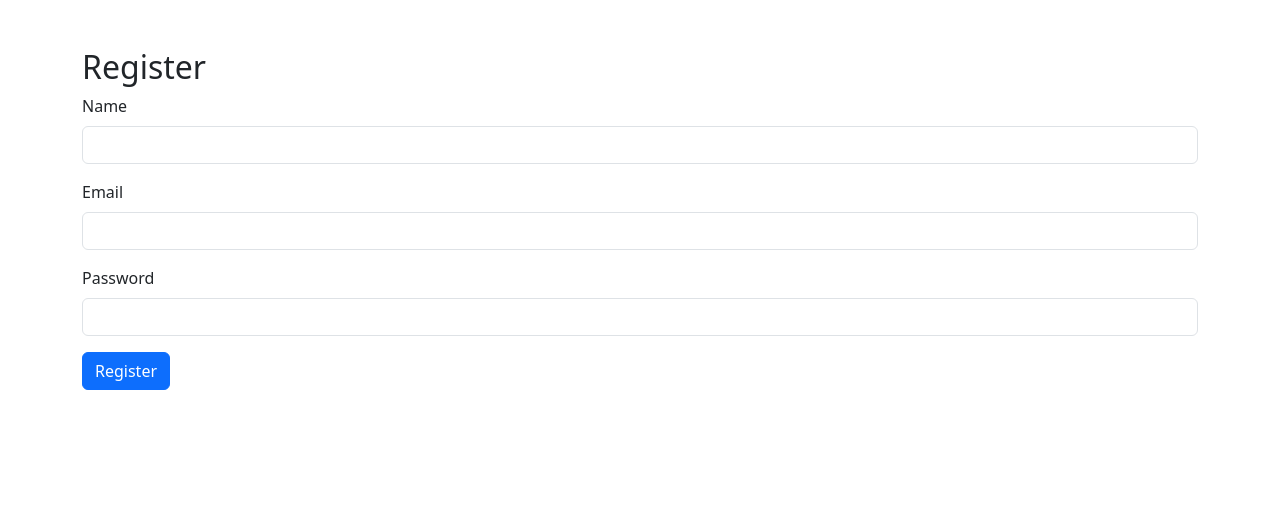
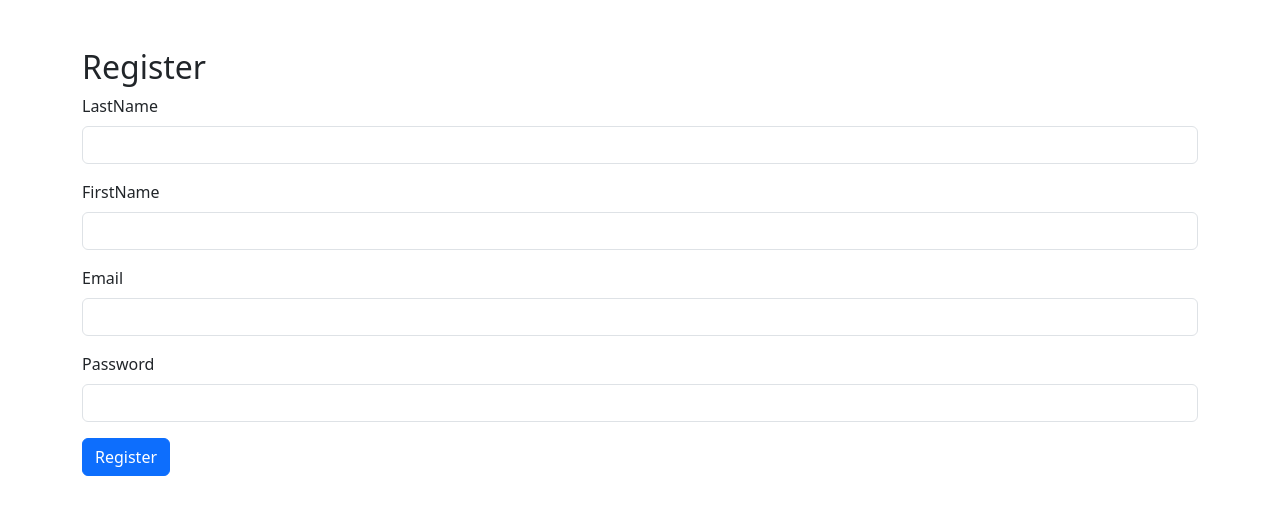
Before and after one commit to tuansgu/Quizcard, a React (Vite) app in the folder client/: page /register in a window 1280 px wide. Shown: the top 514 px of the page. Built offline with nearby package versions, Linux system fonts and the light colour scheme.

Commit message:
Sixth commit

```diff
--- a/client/src/components/profile.tsx
+++ b/client/src/components/profile.tsx
@@ -1,7 +1,79 @@
-import React from 'react'
-import Home from './home'
+import React, { useEffect, useState } from 'react';
+import Home from './home';
+import axios from 'axios';
+import { ToastContainer, toast } from 'react-toastify';
+import 'react-toastify/dist/ReactToastify.css';
 
 const Profile = () => {
+    const [lastname, setLastname] = useState("");
+    const [firstname, setFirstname] = useState("");
+    const [email, setEmail] = useState("");
+    const [phone, setPhone] = useState("");
+    const [address, setAddress] = useState("");
+    const [password, setPassword] = useState("");
+    const [gender, setGender] = useState("");
+    const [role, setRole] = useState("");
+    const [createat, setCreateAt] = useState("");
+    const [updateat, setUpdateAt] = useState("");
+
+
+    const formatDateTime = (dateString: string) => {
+        const dateObj = new Date(dateString);
+        if (!isNaN(dateObj.getTime())) {
+            return dateObj.toISOString().slice(0, 16);
+        }
+        return ""; // Trả về chuỗi rỗng nếu ngày không hợp lệ
+    };
+
+    const formatDateCreateAt = formatDateTime(createat);
+    const checkUpdateAt = updateat ? formatDateTime(updateat) : "";
+    const formatDateUpdateAt = checkUpdateAt || "NULL";
+
+
+    const handleSubmit = async (e: React.FormEvent<HTMLFormElement>) => {
+        e.preventDefault();
+        const today = new Date();
+        const update_at = today.toISOString();
+        console.log("update: ", update_at);
+
+        try {
+            await axios.post(`http://localhost:3002/update-info`, {
+                lastname,
+                firstname,
+                phone,
+                address,
+                gender,
+                role,
+                update_at
+            }, { withCredentials: true });
+            toast.success('Information updated successfully');
+        } catch (err) {
+            toast.error('Failed to update information');
+        }
+    };
+
+    useEffect(() => {
+        const fetchProfile = async () => {
+            try {
+                const response = await axios.get('http://localhost:3002/profile', { withCredentials: true });
+                setLastname(response.data.lastname);
+                setFirstname(response.data.firstname);
+                setEmail(response.data.email);
+                setPassword(response.data.password);
+                setPhone(response.data.phone);
+                setAddress(response.data.address);
+                setCreateAt(response.data.create_at);
+                setUpdateAt(response.data.update_at);
+                setGender(response.data.gender);
+                setRole(response.data.role);
+                console.log(response.data.create_at, response.data.update_at);
+            } catch (err) {
+                console.error(err);
+            }
+        };
+        fetchProfile();
+    }, []);
+
     return (
         <>
             <Home />
@@ -12,76 +84,136 @@ const Profile = () => {
                 <div className='row justify-content-around' style={{ marginTop: '30px' }}>
                     <div className='col-4'>
                         <label>Last Name</label>
-                        <input type='text' className='form-control' disabled />
+                        <input type='text' className='form-control' disabled value={lastname || ""} />
                     </div>
                     <div className='col-4'>
                         <label>First Name</label>
-                        <input type='text' className='form-control' disabled />
+                        <input type='text' className='form-control' disabled value={firstname || ""} />
                     </div>
                 </div>
-                <div className='  row justify-content-around' style={{ marginTop: '30px' }}>
+                <div className='row justify-content-around' style={{ marginTop: '30px' }}>
                     <div className='col-4'>
                         <label>Email</label>
-                        <input type='text' className='form-control' disabled />
+                        <input type='text' className='form-control' disabled value={email || ""} />
                     </div>
                     <div className='col-4'>
                         <label>Password</label>
-                        <input type='text' className='form-control' disabled />
+                        <input type='password' className='form-control' disabled value={password || ""} />
                     </div>
                 </div>
                 <div className='row justify-content-around' style={{ marginTop: '30px' }}>
                     <div className='col-4'>
                         <label>Address</label>
-                        <input type='text' className='form-control' disabled />
+                        <input type='text' className='form-control' disabled value={address || ""} />
                     </div>
                     <div className='col-4'>
                         <label>Phone Number</label>
-                        <input type='text' className='form-control' disabled />
+                        <input type='text' className='form-control' disabled value={phone || ""} />
                     </div>
                 </div>
-                <div className='  row justify-content-around' style={{ marginTop: '30px' }}>
+                <div className='row justify-content-around' style={{ marginTop: '30px' }}>
                     <div className='col-4'>
                         <label>Create At</label>
-                        <input type='date' className='form-control' disabled />
+                        <input type='text' className='form-control' disabled value={formatDateCreateAt} />
                     </div>
                     <div className='col-4'>
                         <label>Gender</label>
-                        <select className="form-select" aria-label="Default select example" disabled>
-                            <option selected>Choose one in others</option>
-                            <option value="1">Male</option>
-                            <option value="2">Female</option>
-                            <option value="3">Others</option>
-                            <option value="4">Secret</option>
-                        </select>
+                        <input type='text' className='form-control' disabled value={gender || ""} />
                     </div>
                 </div>
-                <div className='  row justify-content-around' style={{ marginTop: '30px' }}>
+                <div className='row justify-content-around' style={{ marginTop: '30px' }}>
                     <div className='col-4'>
                         <label>Updated At</label>
-                        <input type='date' className='form-control' disabled />
+                        <input type='text' className='form-control' disabled value={formatDateUpdateAt || ""} />
                     </div>
                     <div className='col-4'>
                         <label>Role</label>
-                        <select className="form-select" aria-label="Default select example" disabled>
-                            <option selected>Choose one in others</option>
-                            <option value="1">Admin</option>
-                            <option value="2">Employee</option>
-                            <option value="3">Customer/Users</option>
-                            <option value="4">Unknown</option>
-                        </select>
+                        <input type='text' className='form-control' disabled value={role || ""} />
                     </div>
                 </div>
                 <div className='row justify-content-center' style={{ marginTop: '70px' }}>
                     <div className='col-4 d-flex justify-content-end'>
-                        <button className='btn btn-primary'>Update Account</button>
+                        <button className='btn btn-primary' data-bs-toggle="modal" data-bs-target="#modalUpdateInformation">Update Account</button>
                     </div>
                     <div className='col-4 d-flex justify-content-start'>
                         <button className='btn btn-danger'>Change Password</button>
                     </div>
                 </div>
             </div>
+            <div className='modal fade' id='modalUpdateInformation' tabIndex={-1} aria-labelledby='modalUpdateInformation' aria-hidden="true">
+                <div className='modal-dialog modal-lg'>
+                    <div className='modal-content'>
+                        <div className='modal-header'>
+                            <h5 className='modal-title' id='modalUpdateInformation'>Update Account</h5>
+                            <button type='button' className='btn-close' data-bs-dismiss="modal" aria-label='Close'></button>
+                        </div>
+                        <form onSubmit={handleSubmit}>
+                            <div className='modal-body'>
+                                <div className='row'>
+                                    <label>Last Name</label>
+                                    <input type='text'
+                                        id='lastname'
+                                        value={lastname}
+                                        onChange={(e) => setLastname(e.target.value)}
+                                        className='form-control' />
+                                    <br />
+                                    <label>First Name</label>
+                                    <input type='text'
+                                        id='firstname'
+                                        value={firstname}
+                                        onChange={(e) => setFirstname(e.target.value)}
+                                        className='form-control' />
+                                    <br />
+                                    <label>Address</label>
+                                    <input type='text'
+                                        id='address'
+                                        value={address}
+                                        onChange={(e) => setAddress(e.target.value)}
+                                        className='form-control' />
+                                    <br />
+                                    <label>Phone Number</label>
+                                    <input type='text'
+                                        id='phone'
+                                        value={phone}
+                                        onChange={(e) => setPhone(e.target.value)}
+                                        className='form-control' />
+                                    <br />
+                                    <label>Gender</label>
+                                    <select className="form-select" aria-label="Default select example"
+                                        value={gender}
+                                        onChange={(e) => setGender(e.target.value)}>
+                                        <option>Choose one in others</option>
+                                        <option value="Male">Male</option>
+                                        <option value="Female">Female</option>
+                                        <option value="Others">Others</option>
+                                        <option value="Secret">Secret</option>
+                                    </select>
+                                    <br />
+                                    <label>Role</label>
+                                    <select className="form-select" aria-label="Default select example"
+                                        value={role}
+                                        onChange={(e) => setRole(e.target.value)}>
+                                        <option>Choose one in others</option>
+                                        <option value="Admin">Admin</option>
+                                        <option value="Employee">Employee</option>
+                                        <option value="Customer/Users">Customer/Users</option>
+                                        <option value="Unknown">Unknown</option>
+                                    </select>
+                                    <br />
+                                    <label>Profile Picture</label>
+                                    <input type='file' className='form-control' />
+                                </div>
+                            </div>
+                            <div className='modal-footer'>
+                                <button type='submit' className='btn btn-primary'>Save changes</button>
+                            </div>
+                        </form>
+                    </div>
+                </div>
+            </div>
+            <ToastContainer />
         </>
-    )
+    );
 }
 
 export default Profile;
--- a/client/src/components/register.tsx
+++ b/client/src/components/register.tsx
@@ -4,7 +4,8 @@ import axios from 'axios';
 import { useNavigate } from 'react-router-dom';
 
 const Register: React.FC = () => {
-    const [name, setName] = useState('');
+    const [firstname, setFirstname] = useState('');
+    const [lastname, setLastname] = useState('');
     const [email, setEmail] = useState('');
     const [password, setPassword] = useState('');
     const [error, setError] = useState('');
@@ -13,11 +14,16 @@ const Register: React.FC = () => {
 
     const handleSubmit = async (e: React.FormEvent) => {
         e.preventDefault();
+        const today = new Date();
+        const createat = today.toISOString().split('T')[0];
+        console.log("data date register:", createat);
         try {
             const response = await axios.post('http://localhost:3002/register', {
-                name,
+                firstname,
+                lastname,
                 email,
-                password
+                password,
+                createat
             }, { withCredentials: true });
 
             setMessage(response.data.message);
@@ -45,13 +51,24 @@ const Register: React.FC = () => {
             {error && <div className="alert alert-danger">{error}</div>}
             <form onSubmit={handleSubmit}>
                 <div className="mb-3">
-                    <label htmlFor="name" className="form-label">Name</label>
+                    <label htmlFor="name" className="form-label">LastName</label>
                     <input
                         type="text"
-                        id="name"
+                        id="lastname"
                         className="form-control"
-                        value={name}
-                        onChange={(e) => setName(e.target.value)}
+                        value={lastname}
+                        onChange={(e) => setLastname(e.target.value)}
+                        required
+                    />
+                </div>
+                <div className="mb-3">
+                    <label htmlFor="name" className="form-label">FirstName</label>
+                    <input
+                        type="text"
+                        id="firstname"
+                        className="form-control"
+                        value={firstname}
+                        onChange={(e) => setFirstname(e.target.value)}
                         required
                     />
                 </div>
```
Also changed, not shown: 1 other file (tests, documents, lock files or other folders).
